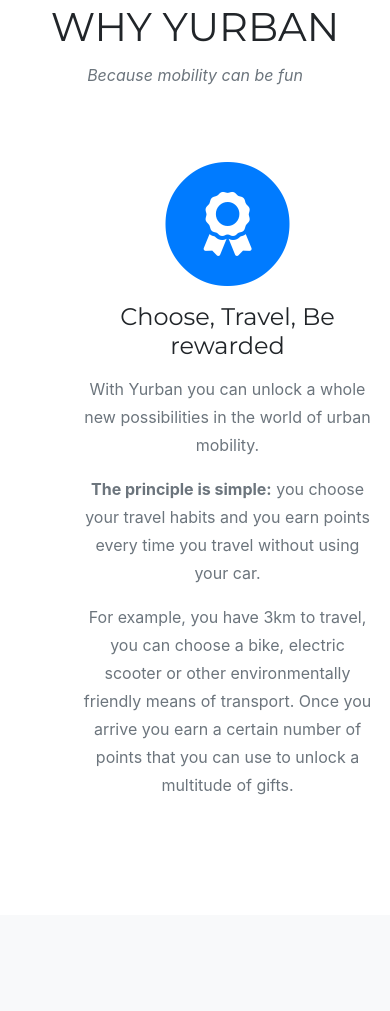
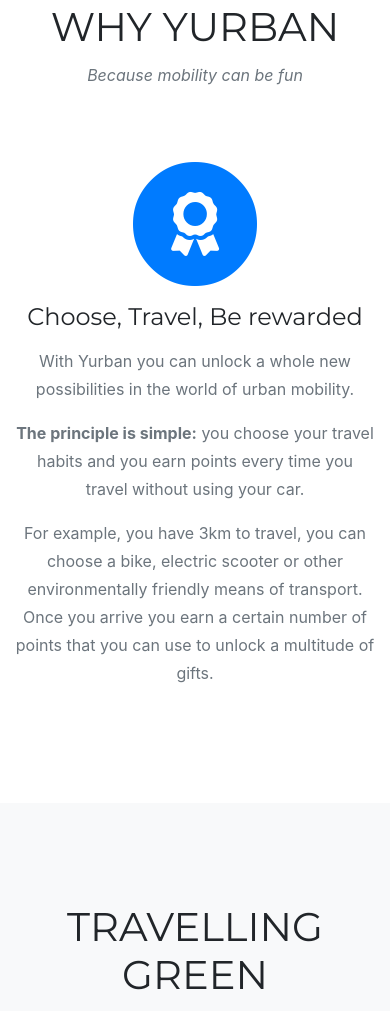
Before and after one commit to acoatrieux/Yurban, a website with bundled scripts: page index.html in a window 390 px wide. Shown: the part 1719-2730 px from the top of the page. Built offline with nearby package versions, Linux system fonts and the light colour scheme; a web font is replaced by a local one.

Commit message:
update xs description

```diff
--- a/index.html
+++ b/index.html
@@ -158,7 +158,7 @@
       </div>
     </div>
     <div class="row">
-      <div class="offset-2 col-md-8 text-center">
+      <div class="offset-md-2 col-md-8 text-center">
           <span class="fa-stack fa-4x text-center">
             <i class="fas fa-circle fa-stack-2x text-primary text-center"></i>
             <i class="fas fa-award fa-stack-1x fa-inverse text-center"></i>
```
